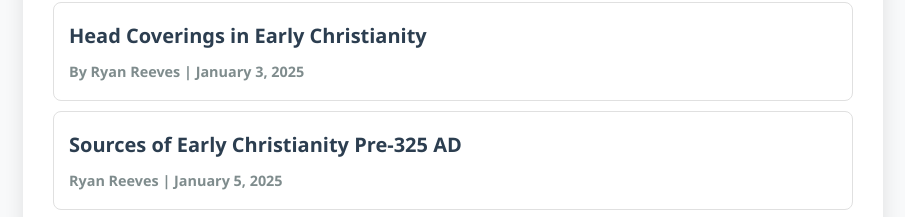
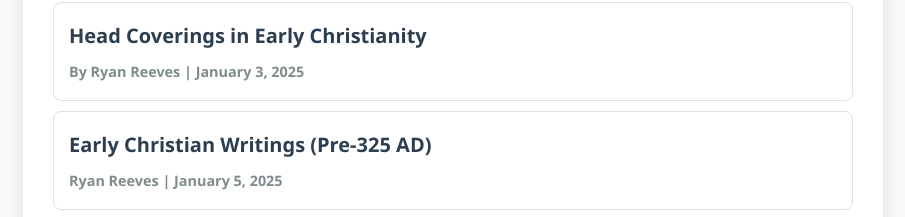
Before and after one commit to rr9889/ECR, a plain HTML site: page index.html in a window 1280 px wide. Shown: the part 364-581 px from the top of the page, without its empty margins (187-1092 px from the left). Drawn offline with Linux system fonts and the light colour scheme; no server answers.

Commit message:
Update index.html

```diff
--- a/index.html
+++ b/index.html
@@ -173,7 +173,7 @@
         <li>
           <a href="sause.html">
             <div class="article-item">
-              <h2>Sources of Early Christianity Pre-325 AD</h2>
+              <h2>Early Christian Writings (Pre-325 AD)</h2>
               <p class="metadata">Ryan Reeves | January 5, 2025</p>
             </div>
           </a>
```
